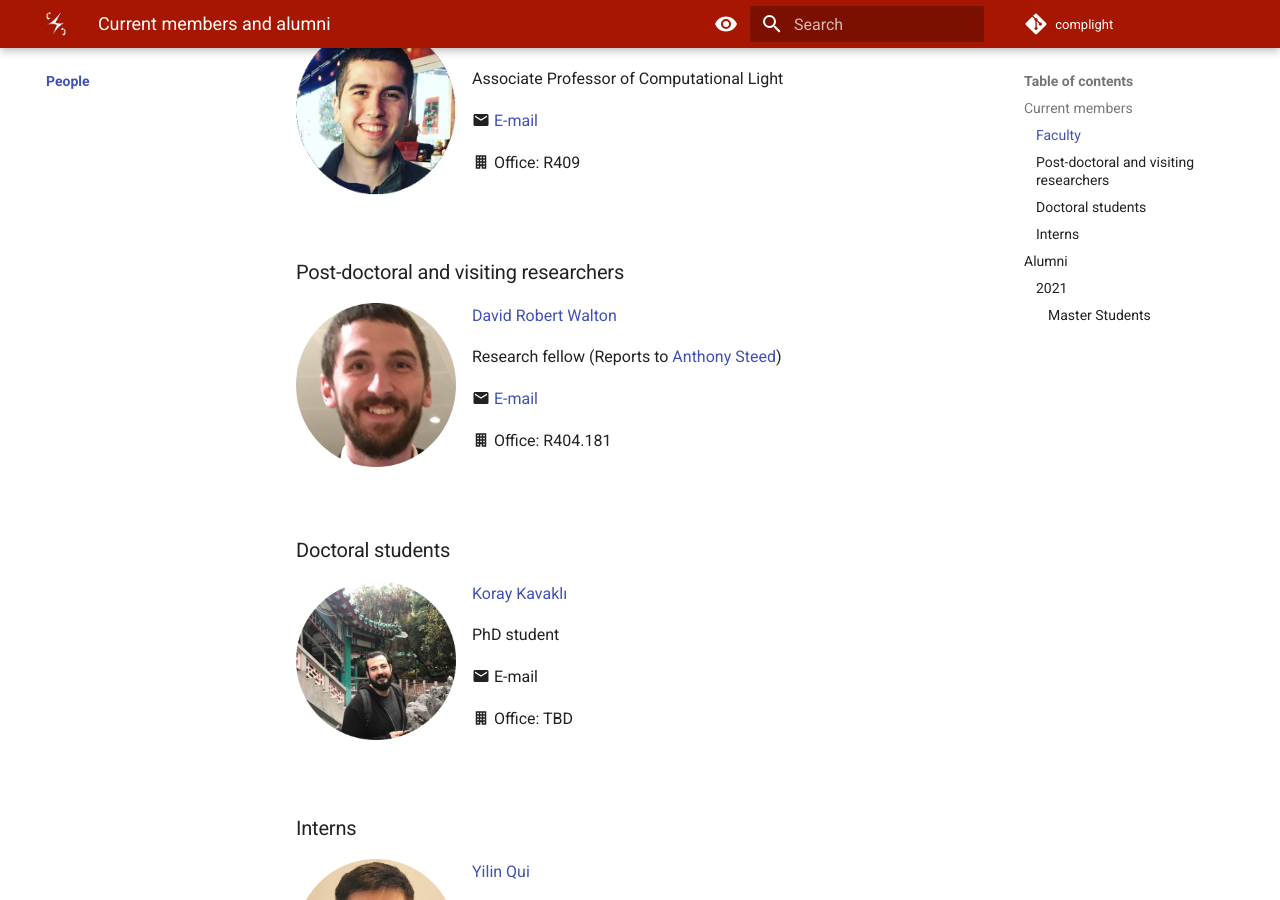
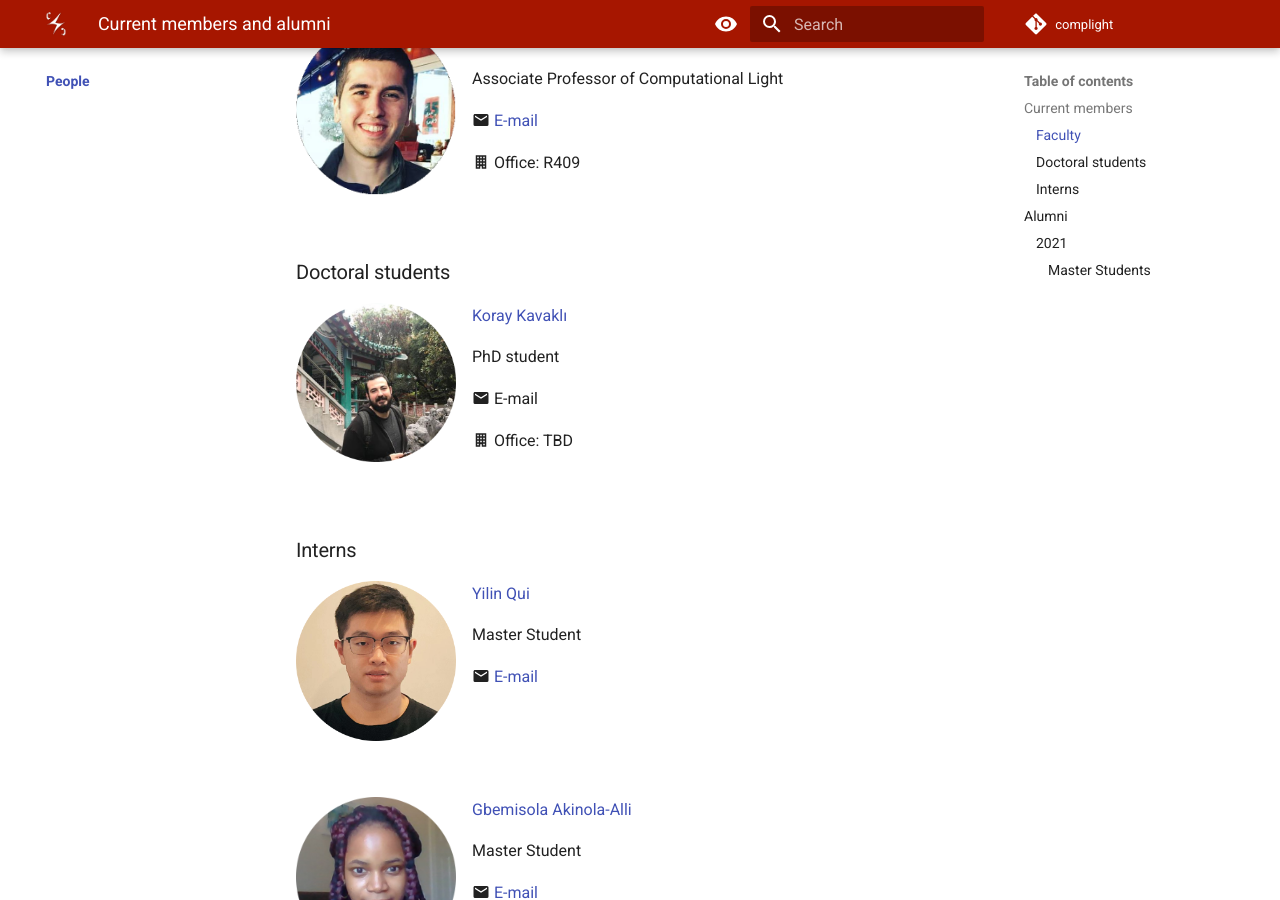
Before and after one commit to complight/complight.github.io, an MkDocs documentation site: the page built from docs/people/index.md, in a window 1280 px wide and 900 px high, scrolled down 495 px. Built offline with MkDocs 1.6.1 and Material for MkDocs 9.7.7, drawn with Linux system fonts in a browser that asks for light colours.

Commit message:
People page updated.

```diff
--- a/docs/people/index.md
+++ b/docs/people/index.md
@@ -18,21 +18,6 @@ Associate Professor of Computational Light
 :material-email: [E-mail](mailto:k.aksit@ucl.ac.uk)
 
 :material-office-building: Office: R409
-<br clear="left"/>
-
-
-### Post-doctoral and visiting researchers
-<div style="float: left; height:200px;" class="boxed">
-<img align='left' src="../people/david_walton.png" width="160" alt/>
-</div>
-[David Robert Walton](https://drwalton.github.io/)
-
-Research fellow
-(Reports to [Anthony Steed](https://wp.cs.ucl.ac.uk/anthonysteed/))
-
-:material-email: [E-mail](mailto:david.walton.13@ucl.ac.uk)
-
-:material-office-building: Office: R404.181
 <br clear="left"/>
 
 
```
